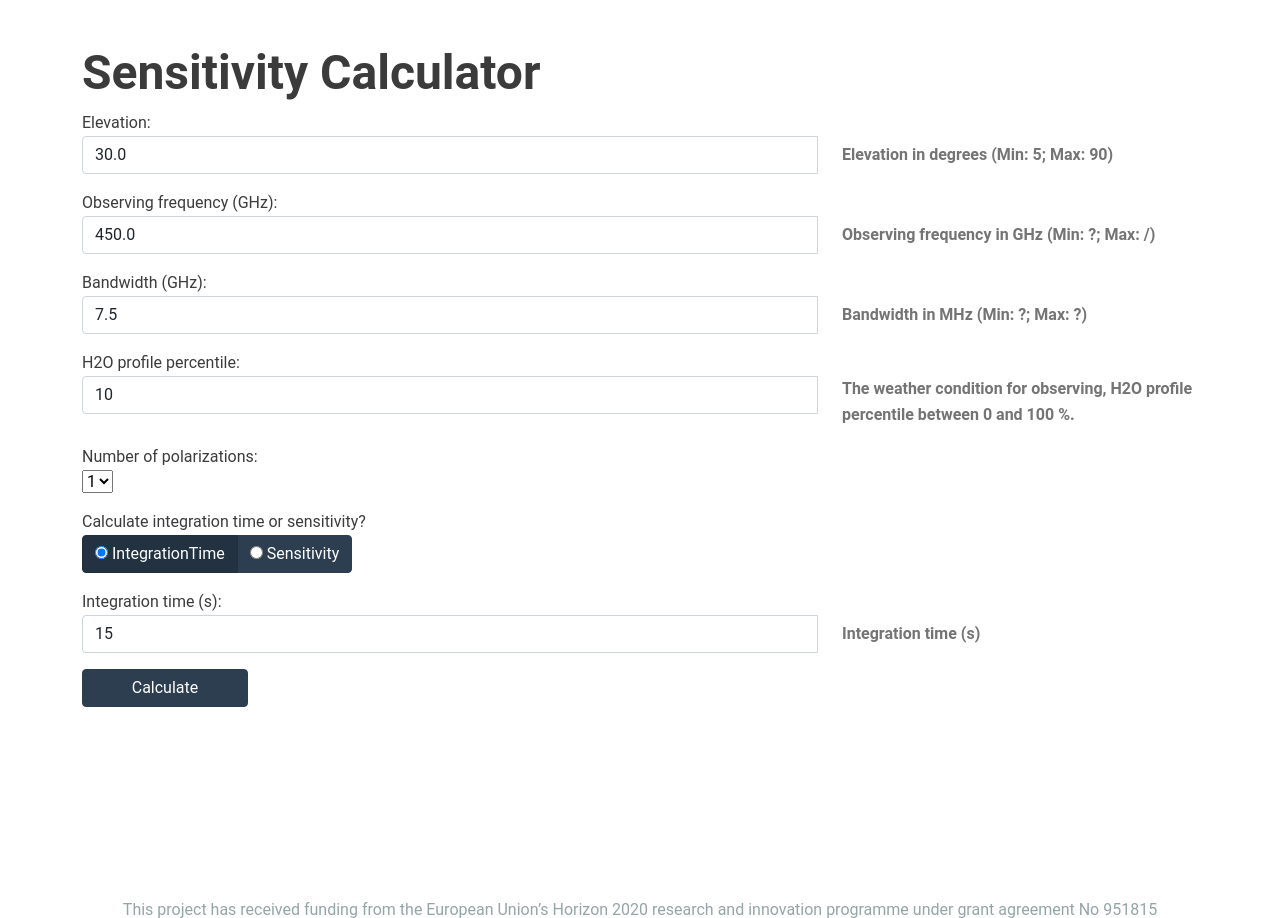
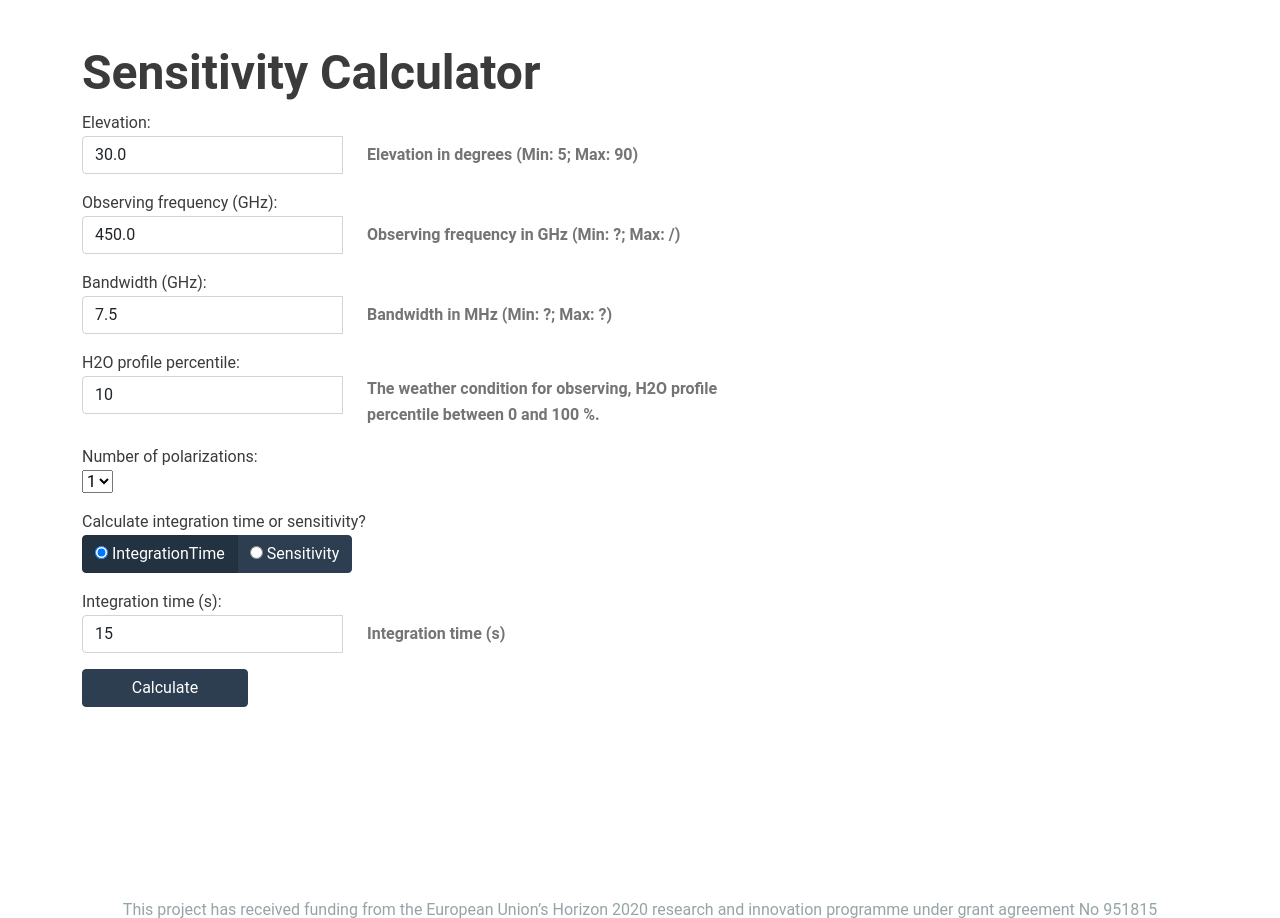
Before and after one commit to ukatc/AtLAST_sensitivity_calculator, a Flask app: page / in a window 1280 px wide. Shown: the part 244-1162 px from the top of the page. Run offline with Flask 2, Linux system fonts and the light colour scheme; some libraries are stand-ins or nearby versions; some web fonts are replaced.

Commit message:
updated html spacing

```diff
--- a/static/css/atlast.css
+++ b/static/css/atlast.css
@@ -34,6 +34,7 @@
   text-align: center;
   min-height: 39px;
 }
+
 
 /* stuff that was here before: */
 
--- a/templates/SensitivityCalculator.html
+++ b/templates/SensitivityCalculator.html
@@ -73,7 +73,7 @@
       </div>
 
       <div class="row" id="row-elevation">
-        <div class="col-sm-8">
+        <div class="col-sm-3">
           <label for="elev-input">Elevation:</label>
           <div class="input-group mb-3">
             <input type="text" class="form-control" id="elev-input" placeholder="Enter value..." name="elev-input" value="30.0" onchange="updateForm();">
@@ -87,7 +87,7 @@
       </div>
 
       <div class="row" id="obs-freq">
-        <div class="col-sm-8">
+        <div class="col-sm-3">
           <label for="obs-freq-input">Observing frequency (GHz):</label>
           <div class="input-group mb-3">
             <input type="text" class="form-control" id="obs-freq-input" placeholder="Enter value..." name="obs-freq-input" value="450.0" onchange="updateForm();">
@@ -101,7 +101,7 @@
       </div>
 
       <div class="row" id="row-bandwidth">
-        <div class="col-sm-8">
+        <div class="col-sm-3">
           <label for="bandwidth-input">Bandwidth (GHz):</label>
           <div class="input-group mb-3">
             <input type="text" class="form-control" id="bandwidth-input" placeholder="Enter value..." name="bandwidth-input" value="7.5" onchange="updateForm();">
@@ -115,7 +115,7 @@
       </div>
 
       <div class="row" id="row-pwv">
-        <div class="col-sm-8">
+        <div class="col-sm-3">
       	  <label for="pwv-input">H2O profile percentile:</label>
           <div class="input-group mb-3">
             <input type="text" class="form-control" id="pwv-input" placeholder="Enter value..." name="pwv-input" value="10" onchange="updateForm();">
@@ -130,7 +130,7 @@
 
 
       <div class="row" id="row-npol">
-        <div class="col-sm-8">
+        <div class="col-sm-3">
           <label for="npol-input">Number of polarizations:</label>
           <div class="input-group mb-3">
             <select id="npol-input" name="npol">
@@ -159,7 +159,7 @@
       </div>
 
       <div class="row" id="row-integration-time">
-        <div class="col-sm-8">
+        <div class="col-sm-3">
           <label for="integration-time-input">Integration time (s):</label>
           <div class="input-group mb-3">
             <input type="text" class="form-control" id="integration-time-input" placeholder="Enter value..." name="integration-tim-input" value="15" onchange="updateForm();">
@@ -173,7 +173,7 @@
       </div>
 
       <div class="row" id="row-sensitivity" style="display: none;">
-        <div class="col-sm-8">
+        <div class="col-sm-3">
           <label for="sensitivity-input">Sensitivity (mJy):</label>
           <div class="input-group mb-3">
             <input type="text" class="form-control" id="sensitivity-input" placeholder="Enter value..." name="sensitivity-input" value="15" onchange="updateForm();" disabled  >
```
